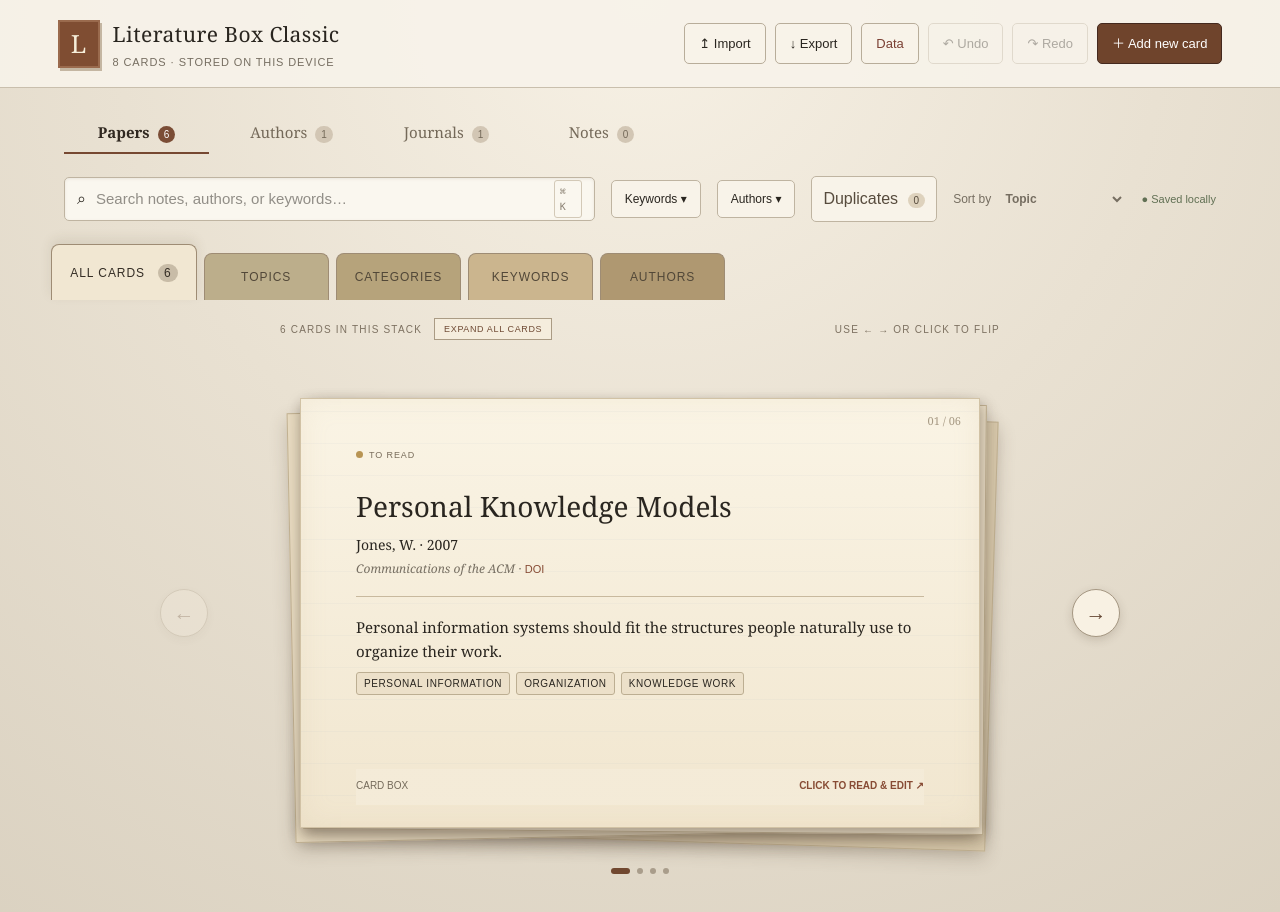
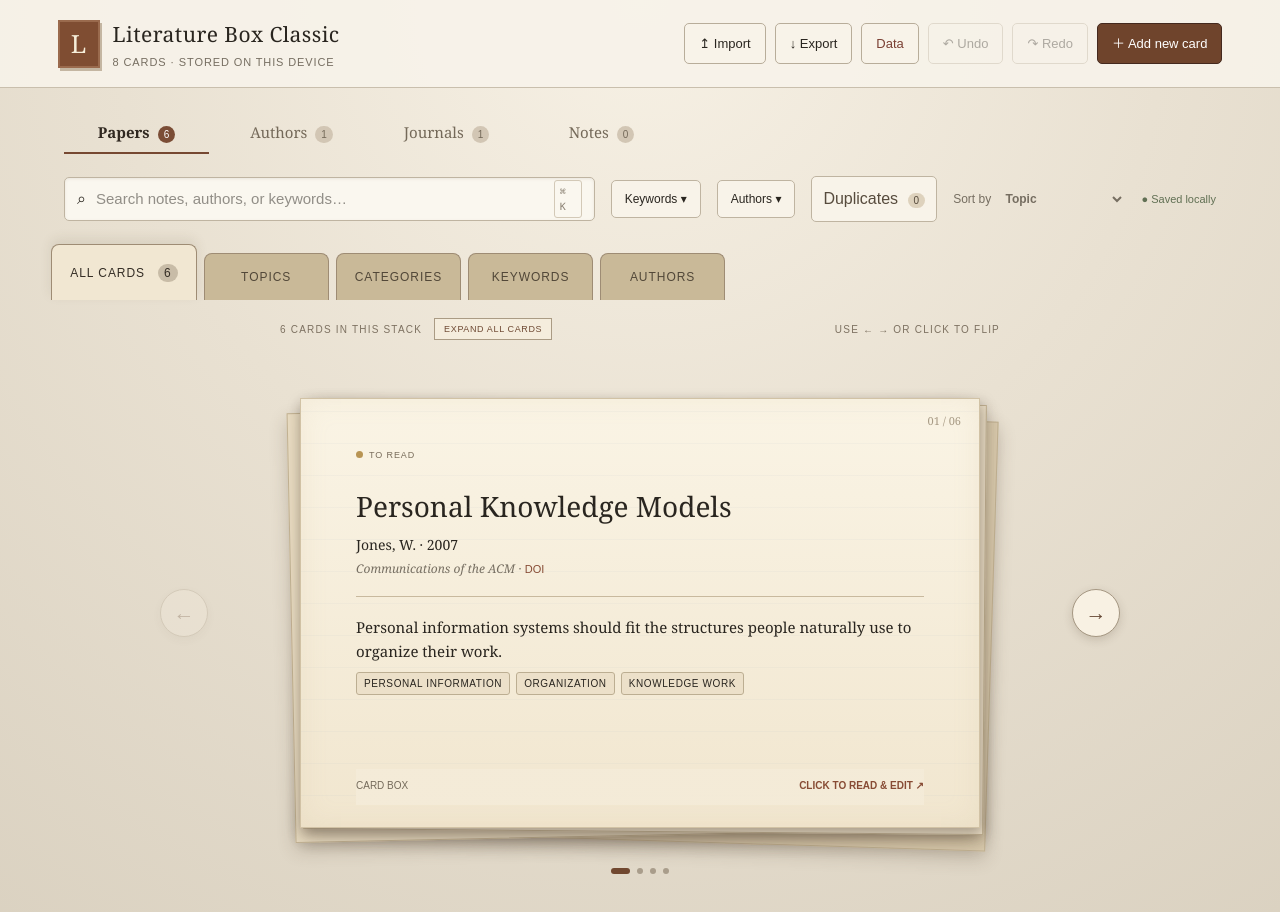
Before and after one commit to Vandi-LiangWaner/Scrinium, a Next.js app in the folder literature-box-complete-source/: page / in a window 1280 px wide. Shown: the top 912 px of the page. Built offline with nearby package versions, Linux system fonts and the light colour scheme.

Commit message:
Give unselected folder tabs one solid color

```diff
--- a/literature-box-complete-source/app/collections.css
+++ b/literature-box-complete-source/app/collections.css
@@ -9,7 +9,7 @@
 .project-divider>*{position:relative;z-index:2;color:#fff5df!important;text-shadow:0 1px 1px #24150e}
 .project-divider .rule{background:#e4c9a777}.project-divider footer{color:#f1d7bd!important}
 .topic-actions{display:flex;gap:6px;margin-top:-5px}.topic-actions button{border:1px solid #b6a58b;background:#f1e5cf;padding:6px 8px;color:#655744;font:10px Arial,sans-serif;cursor:pointer}.topic-actions button:disabled{opacity:.4;cursor:default}
-.organizer-tabs{margin-top:12px}.organizer-tabs button{background:#b7a17d}.organizer-tabs button.active{height:50px}
+.organizer-tabs{margin-top:12px}.organizer-tabs button.active{height:50px}
 .dividers.value-tabs {
   margin-top: 6px;
   flex-wrap: wrap;
@@ -18,7 +18,6 @@
   overflow: visible;
 }
 .dividers.value-tabs button {
-  --tab-color: #d4c3a1;
   position: relative;
   flex: 0 0 auto;
   min-width: 0;
@@ -33,12 +32,8 @@
   clip-path: polygon(0 100%, 0 9px, 1px 6px, 4px 2px, 8px 0,
     calc(100% - 19px) 0, calc(100% - 15px) 1px, calc(100% - 11px) 5px, 100% 100%);
 }
-.dividers.value-tabs button:nth-child(5n + 2) { --tab-color: #c9b795; }
-.dividers.value-tabs button:nth-child(5n + 3) { --tab-color: #beac88; }
-.dividers.value-tabs button:nth-child(5n + 4) { --tab-color: #b8a37c; }
-.dividers.value-tabs button:nth-child(5n + 5) { --tab-color: #ae9870; }
-.dividers.value-tabs button:not(.active, .edit-statuses, .project-crumb, .previous-topic-level) {
-  background: linear-gradient(var(--tab-color), color-mix(in srgb, var(--tab-color), #624e33 7%));
+.dividers:is(.value-tabs, .organizer-tabs) button:not(.active, .edit-statuses, .project-crumb, .previous-topic-level) {
+  background: #c9b998;
 }
 .dividers.value-tabs button.active {
   min-height: 46px;
@@ -52,7 +47,7 @@
   position: absolute;
   z-index: -1;
   inset: 0 1.5px 1px 0;
-  background: linear-gradient(#f7efdc, #f0e5ce);
+  background: #f1e7d2;
   clip-path: inherit;
 }
 .dividers.value-tabs button:focus-visible { z-index: 2; outline: 2px solid #78563d; outline-offset: -5px; }
```
